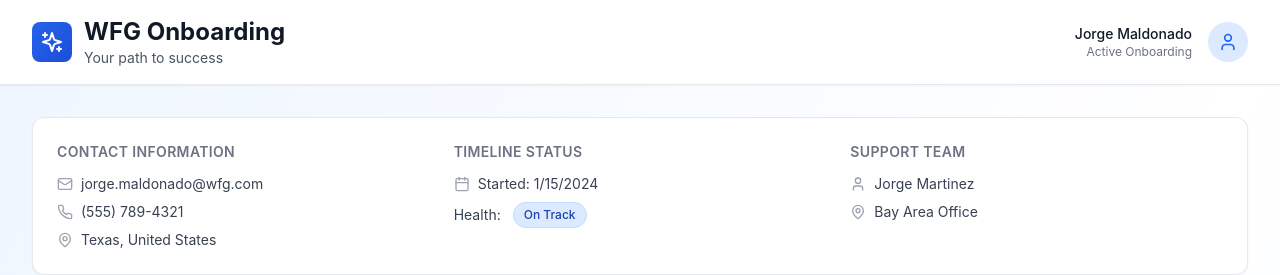
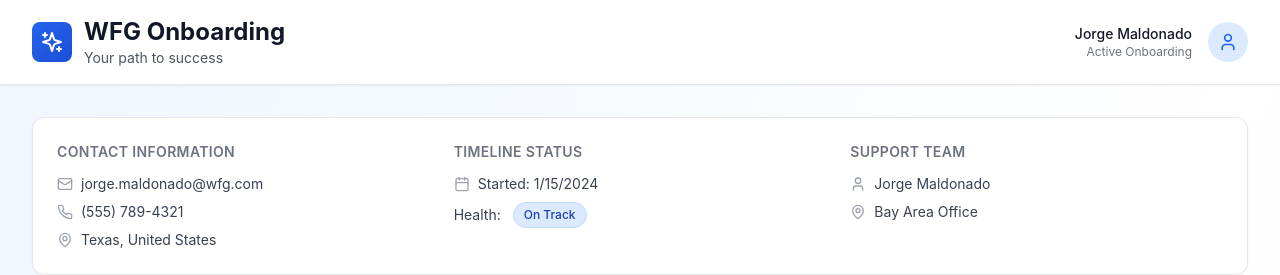
Before and after one commit to MarFun24/wfg-onboarding, a React (Vite) app: page / in a window 1280 px wide. Shown: the top 275 px of the page. Built offline with nearby package versions, Linux system fonts and the light colour scheme; no server answers.

Commit message:
Update WFGOnboardingApp.jsx

```diff
--- a/src/WFGOnboardingApp.jsx
+++ b/src/WFGOnboardingApp.jsx
@@ -29,7 +29,7 @@
     timeline_health: "On Track",
     licensing_status: "In Progress",
     training_status: "In Progress",
-    recruiter_name: "Jorge Martinez",
+    recruiter_name: "Jorge Maldonado",
     upline_office: "Bay Area Office"
   },
   progress: {
```
